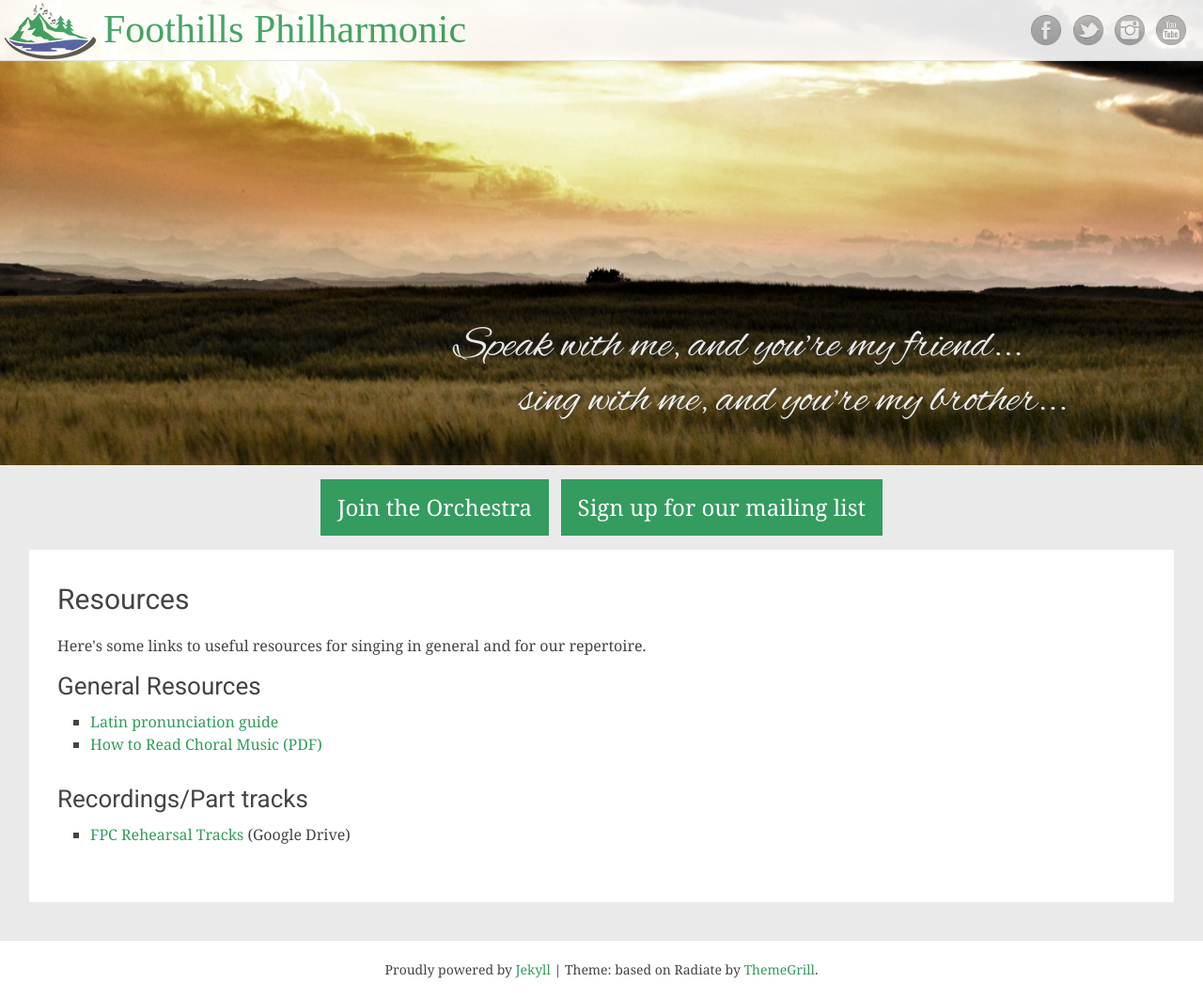
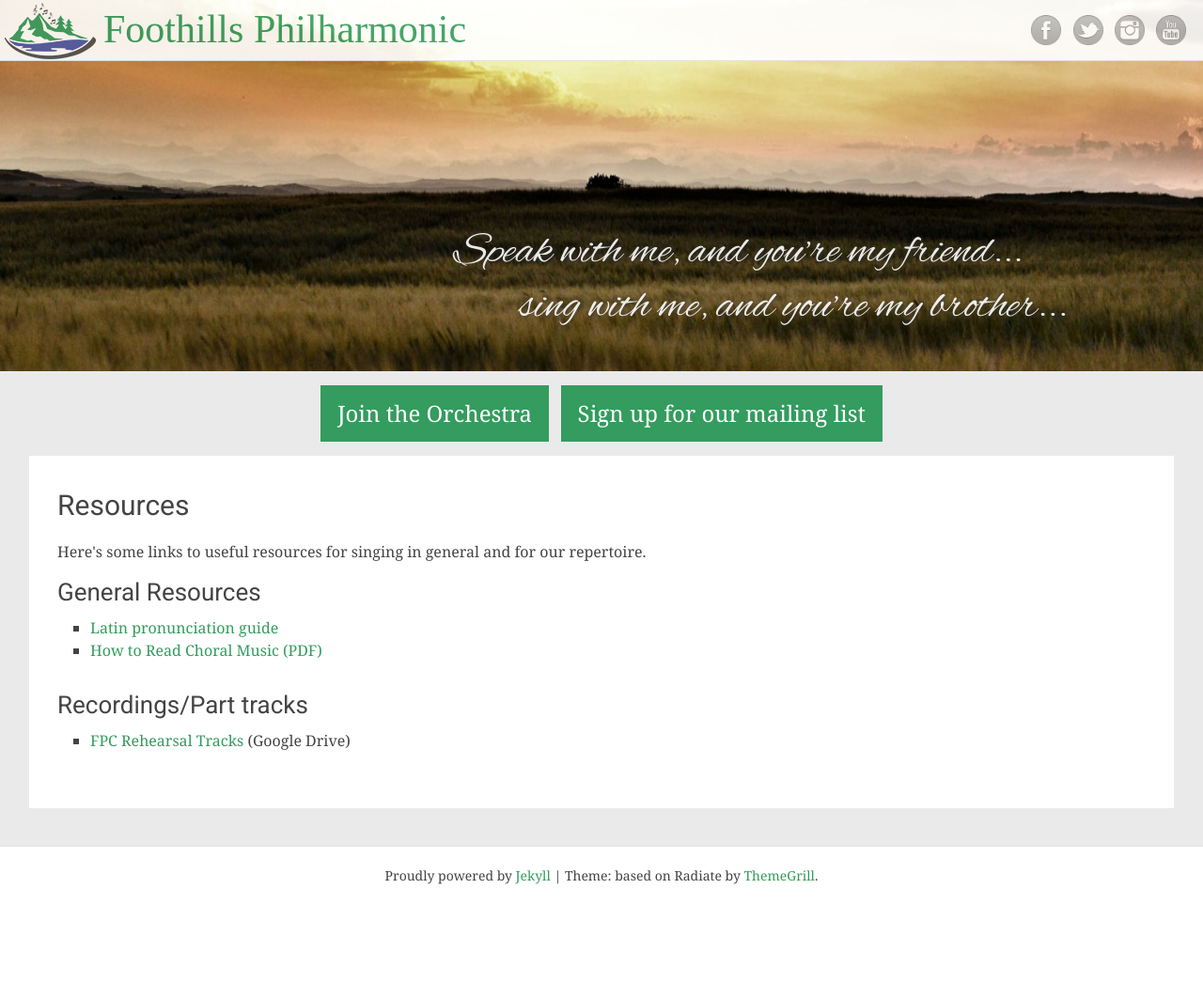
Before and after one commit to percyhanna/fps, a Jekyll site: the page built from resources.html, in a window 1280 px wide and 1062 px high. Shown: the whole window at 94% size. Built offline with Jekyll 4.4.1, drawn with Linux system fonts in a browser that asks for light colours; some web fonts are replaced; Markdown is read by kramdown in place of the engine named in the settings.

Commit message:
Shorten the hero image

```diff
--- a/css/main.css
+++ b/css/main.css
@@ -500,11 +500,11 @@ a:active {
   right: 0;
   bottom: 0;
   z-index: 1;
-  background-image: url('/images/foothills.jpg');
+  background-image: url('/images/foothills-smaller.jpg');
   background-repeat: repeat-x;
   background-position: center top;
   background-attachment: scroll;
-  background-size: 100% 500px;
+  background-size: 100% 400px;
 }
 #page {
   position: relative;
@@ -1412,7 +1412,7 @@ object {
 }
 
 #masthead {
-  margin-bottom: 380px;
+  margin-bottom: 280px;
 }
 
 body.custom-background {
@@ -1429,7 +1429,7 @@ body.custom-background {
 
 .header-quote h1 {
   position: relative;
-  top: 340px;
+  top: 240px;
   color: #fff;
   opacity: 0.9;
   text-align: right;
@@ -1487,3 +1487,8 @@ body.custom-background {
 .content-image {
   text-align: center;
 }
+
+.minor {
+  font-size: 90%;
+  color: #999;
+}
```
Also changed, not shown: images/foothills-smaller.jpg (added).
